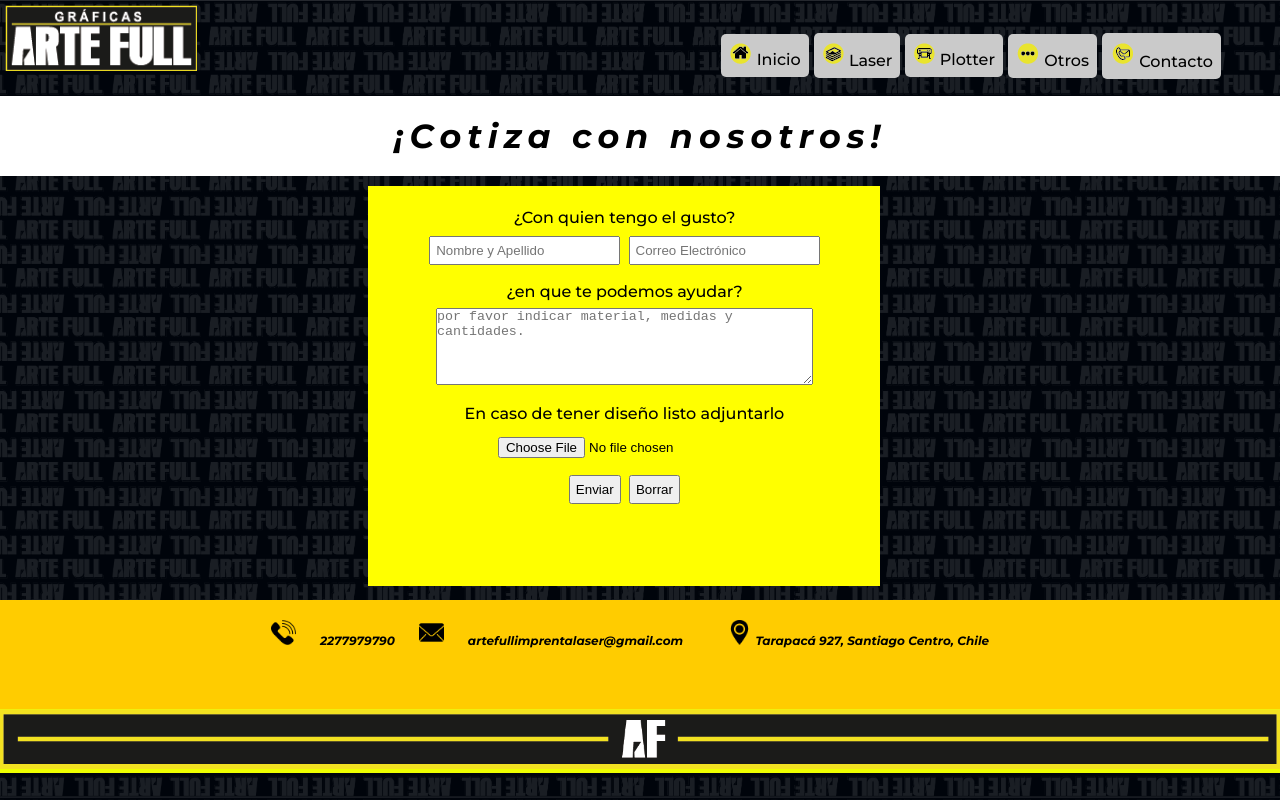
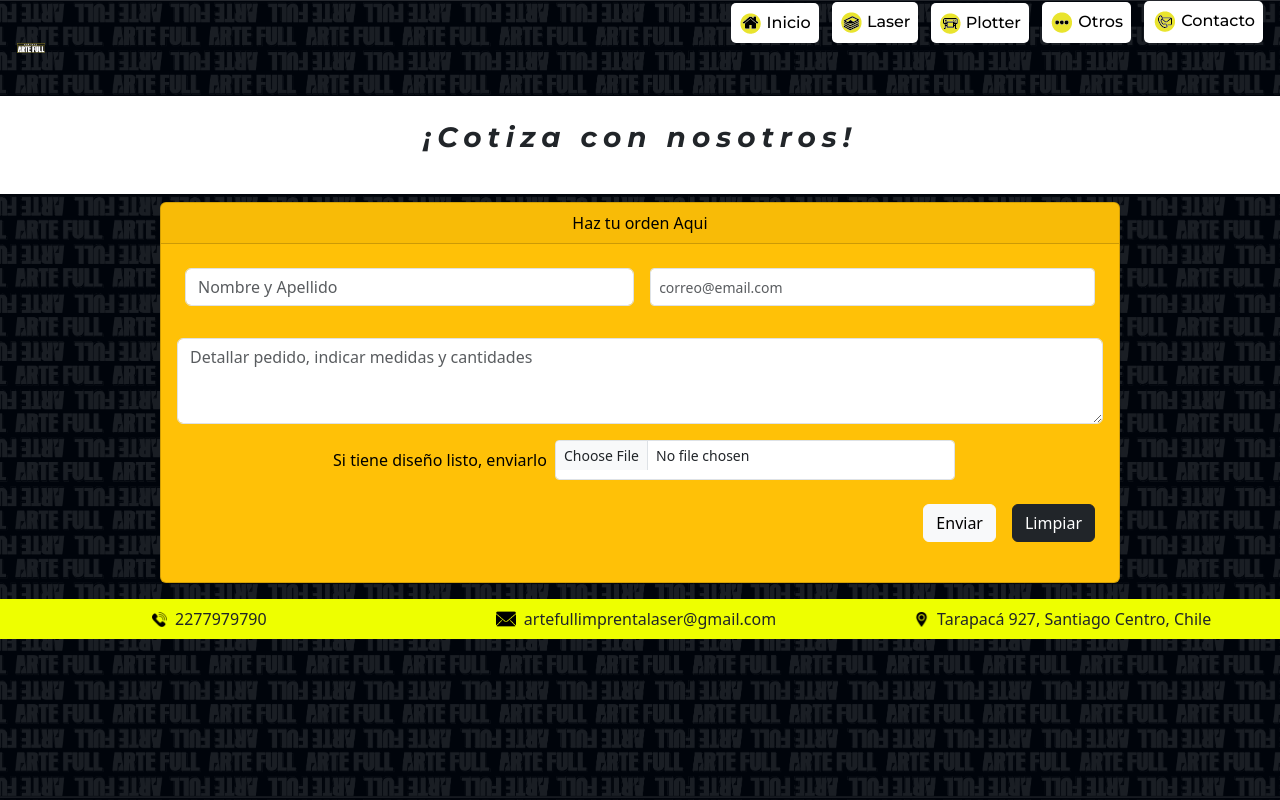
Before and after one commit to Jezv95/PFzapata, a plain HTML site: page paginas/contacto.html in a window 1280 px wide. Drawn offline with nearby package versions, Linux system fonts and the light colour scheme.

Commit message:
aplicando bootstrap a contactos

```diff
--- a/paginas/contacto.html
+++ b/paginas/contacto.html
@@ -4,6 +4,7 @@
         <meta charset="UTF-8">
         <meta http-equiv="X-UA-Compatible" content="IE=edge">
         <meta name="viewport" content="width=device-width, initial-scale=1.0">
+        <link href="https://cdn.jsdelivr.net/npm/bootstrap@5.3.0/dist/css/bootstrap.min.css" rel="stylesheet" integrity="sha384-9ndCyUaIbzAi2FUVXJi0CjmCapSmO7SnpJef0486qhLnuZ2cdeRhO02iuK6FUUVM" crossorigin="anonymous">
         <link rel="stylesheet" href="../css/style.css">
         <link rel="preconnect" href="https://fonts.googleapis.com">
         <link rel="preconnect" href="https://fonts.gstatic.com" crossorigin>
@@ -13,104 +14,96 @@
     </head>
     <body>
 
-    <header>
+        <header class="container-fluid header_banner">
+            <div class="row h-100 " >
+                <div class="col-2 ">
+                    <div class="d-flex h-100 align-items-center">
+                        <img src="../assets/img/logo graficas artefull.png" class="img-fluid" alt="logo Arte Full" id="logo_af"></div>
 
-        <img src="../assets/img/logo graficas artefull.png" alt="logo" id="logo_af">
-    <nav>
-
-
-        <ul>
-            <li id="inicio_boton">
-                <a href="../index.html">
-                    <img src="../assets/img/iconos menu/iconosmenu-01.png" alt="ic" > Inicio</a>
-                </li>
-            <li>
-                <a href="../paginas/laser.html">
-                    <img src="../assets/img/iconos menu/iconosmenu-02.png" alt="ic"> Laser</a>
-            </li>
-            <li><a href="../paginas/plotter.html">
-                <img src="../assets/img/iconos menu/iconosmenu-03.png" alt="ic"> Plotter</a></li>
-            <li><a href="../paginas/otros.html">
-                <img src="../assets/img/iconos menu/iconosmenu-04.png" alt="ic"> Otros</a></li>
-            <li><a href="../paginas/contacto.html">
-                <img src="../assets/img/iconos menu/iconosmenu-05.png" alt="ic"> Contacto</a></li>
-        </ul>
-
-    </nav>
-
-    </header>
-
-    <main>
-        <div>
-
-            <p>¡Cotiza con nosotros!</p>
-        </div>
-    <!-- ------------------------------------------------------------------------------ -->
-        <div id="form_cotiza">
-       <div>
-        <form action="" method="post">
-            <label for="nombre">¿Con quien tengo el gusto?</label>
-            <input type="text" id="nombre" placeholder="Nombre y Apellido">
-            <input type="email" name="" id="correo" placeholder="Correo Electrónico">
-       </div>
-
-       <div>
-        <label for="mensaje">¿en que te podemos ayudar?</label>
-         <textarea name="" id="mensaje" cols="45" rows="5" placeholder="por favor indicar material, medidas y cantidades."></textarea>
-
-       </div>
-
-       <div>
-        <label for="diseño">En caso de tener diseño listo adjuntarlo</label>
-        <input type="file" name="" id="diseño"></div>
-       <div>
-        <input type="submit" value="Enviar">
-        <input type="reset" value="Borrar">
                     </div>
 
 
 
+                <nav class=" col-10 ">
 
-         </form>
+                <ul class="d-sm-flex h-100 justify-content-end align-items-end list-unstyled ">
+                <li class="bg-body p-2 ms-2">
+                    <a href="../index.html" class="text-decoration-none text-black">
+                        <img src="../assets/img/iconos menu/iconosmenu-01.png" alt="ic" > Inicio</a>
+                    </li>
+                <li class="bg-body p-2 ms-2">
+                    <a href="./paginas/laser.html" class="text-decoration-none text-black">
+                        <img src="../assets/img/iconos menu/iconosmenu-02.png" alt="ic"> Laser</a>
+                </li>
+                <li class="bg-body p-2 ms-2"><a href="./paginas/plotter.html" class="text-decoration-none text-black">
+                    <img src="../assets/img/iconos menu/iconosmenu-03.png" alt="ic"> Plotter</a></li>
+                <li class="bg-body p-2 ms-2"><a href="./paginas/otros.html" class="text-decoration-none text-black">
+                    <img src="../assets/img/iconos menu/iconosmenu-04.png" alt="ic"> Otros</a></li>
+                <li class="bg-body p-2 ms-2"><a href="./contacto.html" class="text-decoration-none text-black">
+                    <img src="../assets/img/iconos menu/iconosmenu-05.png"  class="text-decoration-none"alt="ic"> Contacto</a></li>
+                </ul>
+
+                </nav>
+        </div>
+        </header>
+
+        <main  class="container-fluid main_banner  ">
+            <div class="row">
+                <div class="col-12  bg-body">
+                  <p class="fs-3 text-center titulos">¡Cotiza con nosotros!</p>
+                </div>
+        <!-- ------------------------------------------------------------------------------ -->
+                <div class="d-flex align-items-center justify-content-center">
+        <div class="card text-bg-warning mb-3 m-2" style="width: 60rem;max-height: 100rem;">
+            <div class="card-header montserrat text-center">Haz tu orden Aqui</div>
+            <div class="card-body ">
+                <div class="montserrat text-center d-flex">
+                <input class="form-control montserrat  m-2" type="text" placeholder="Nombre y Apellido" aria-label="default input example">
+                <input class="form-control form-control-sm  m-2 montserrat "  type="text" placeholder="correo@email.com" aria-label=".form-control-sm example">
+            </div>
+                <div class="mb-3">
+                    <label for="exampleFormControlTextarea1" class="form-label"></label>
+                    <textarea class="form-control" id="exampleFormControlTextarea1" placeholder="Detallar pedido, indicar medidas y cantidades" rows="3"></textarea>
+                  </div>
+             <div class="mb-3 montserrat text-center d-flex justify-content-center">
+                <label for="formFileSm" class="form-label fs-6 m-2">Si tiene diseño listo, enviarlo</label>
+                <input class="form-control form-control-sm " style="width: 25rem;" id="formFileSm" type="file">
+              </div>
+              <div class="mb-3 montserrat text-center d-flex justify-content-end">
+                    <button type="button" class="btn btn-light  m-2">Enviar</button>
+                    <button type="button" class="btn btn-dark  m-2">Limpiar</button>
+                </div>
+            </div>
+        </div>
 
 
 
         </div>
 
 
-        <!-- ------------------------------------------------------------------------------ -->
+        </main>
+        <footer class="container-fluid ">
 
-    <div id="datos_contacto">
-
-        <span >
-            <img src="../assets/img/imagenes productos/5a4525cd546ddca7e1fcbc84.png" alt=""  width="25px" height="25px">
-            <p class="datoscontacto">
-
-
-                     2277979790</p>
-        </span>
-        <span>
-            <img src="../assets/img/imagenes productos/1334313.png"
-            alt=""  width="25px" height="25px">
-            <p class="datoscontacto">
-
-                artefullimprentalaser@gmail.com </p>
-        </span>
-        <span>
-            <p class="datoscontacto">
-
-                <img src="../assets/img/imagenes productos/pin_gps_location_find_map_search_icon-icons.com_59982.png"
-                 alt="" width="25px" height="25px">
-                Tarapacá 927, Santiago Centro, Chile</p>
-        </span>
+          <div class="row ">
+                <div class="col-4 d-flex justify-content-center align-items-center ">
+                    <img src="../assets/img/imagenes productos/5a4525cd546ddca7e1fcbc84.png" height="15vh" width="15vw"  >
+                    <p class="m-2">  2277979790</p>
+                </div>
+                <div class="col-4 d-flex justify-content-center align-items-center">
+                    <img src="../assets/img/imagenes productos/1334313.png" alt=""  width="20vw" height="20vh">
+                    <p class="m-2"> artefullimprentalaser@gmail.com </p>
+                </div>
+                    <div class="col-4 d-flex justify-content-center align-items-center">
+                        <img src="../assets/img/imagenes productos/pin_gps_location_find_map_search_icon-icons.com_59982.png"alt="" width="15vw" height="15vh">
+                    <p class="m-2">  Tarapacá 927, Santiago Centro, Chile</p>
                     </div>
 
 
-    </main>
-    <footer>
 
-        <img src="../assets/img/footer.png" alt="Footer" width="100%">
+                </div>
+
+        </div>
             </footer>
-
+            <script src="https://cdn.jsdelivr.net/npm/bootstrap@5.3.0/dist/js/bootstrap.bundle.min.js" integrity="sha384-geWF76RCwLtnZ8qwWowPQNguL3RmwHVBC9FhGdlKrxdiJJigb/j/68SIy3Te4Bkz" crossorigin="anonymous"></script>
     </body>
 </html>
```
Lines whose indentation alone changed are shown as unchanged.
